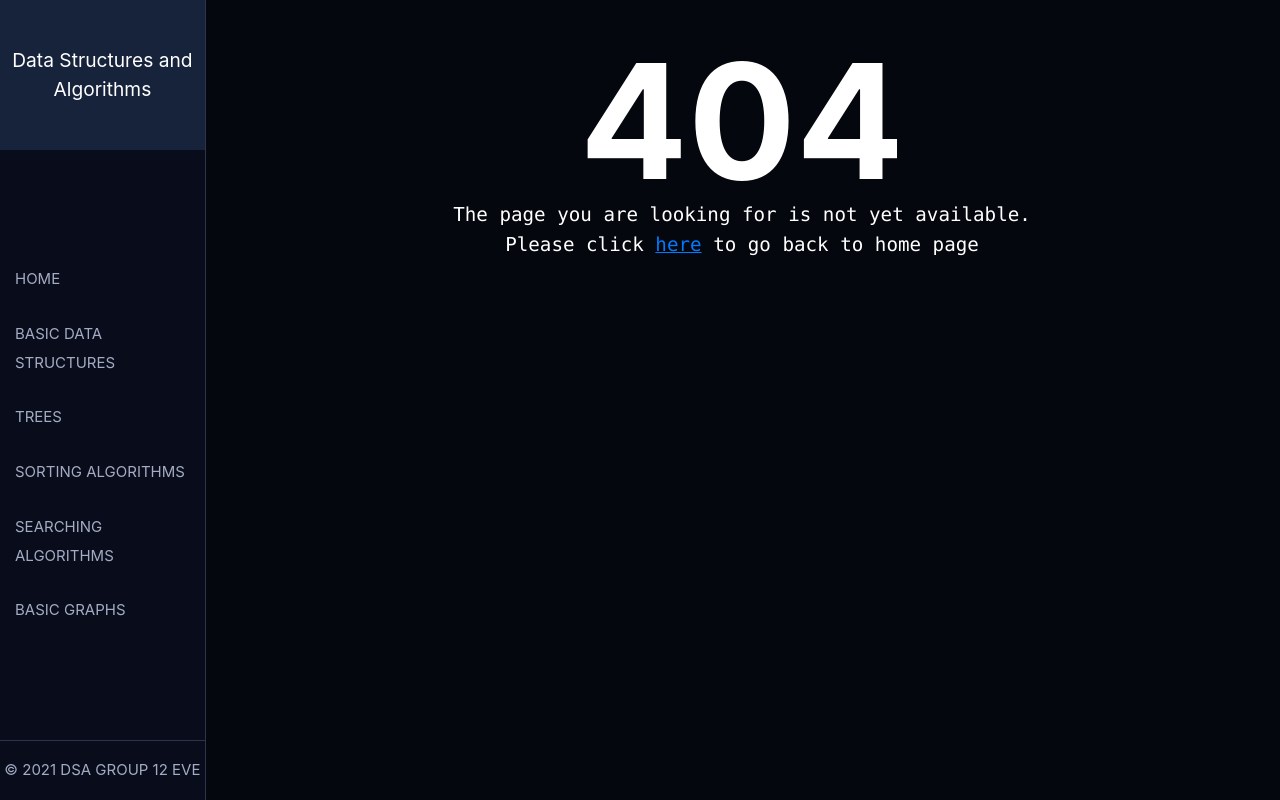
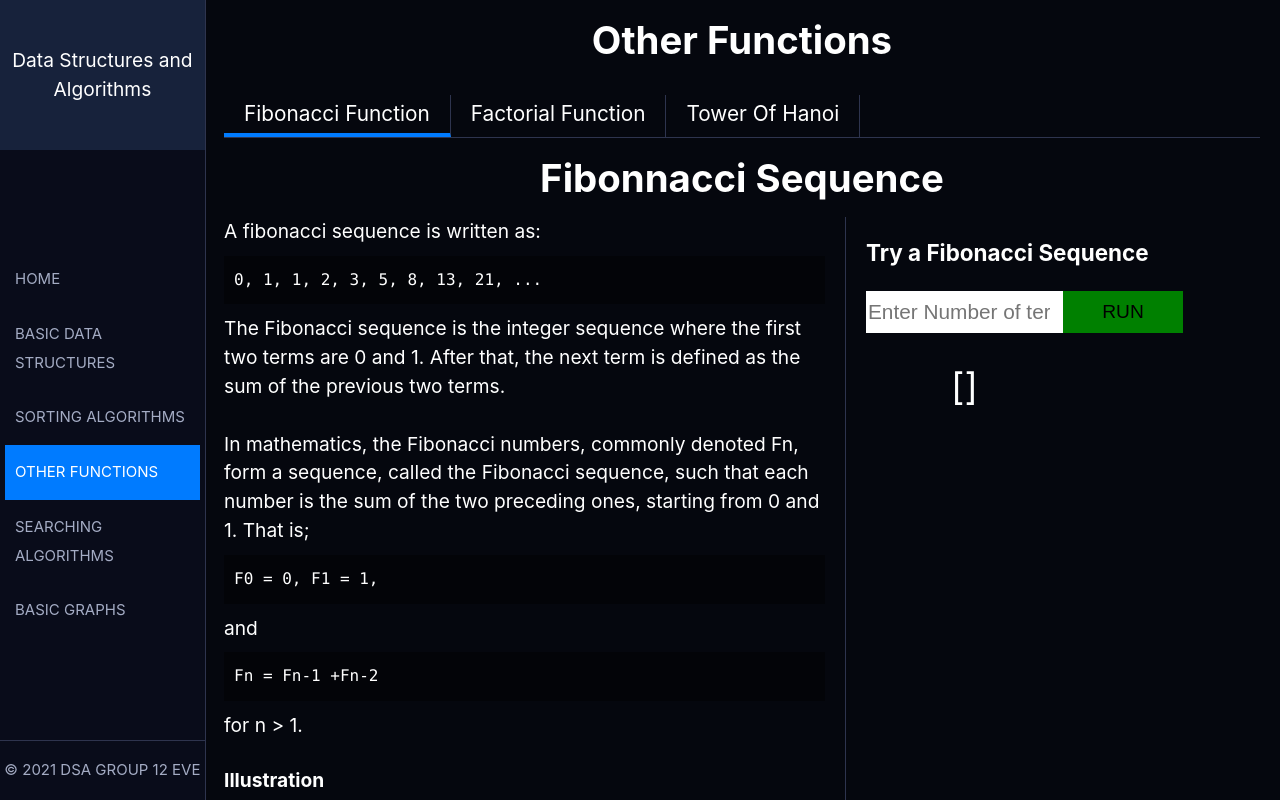
Before and after one commit to Mubangizi/data-structures-info, a React (Create React App) app: page /functions in a window 1280 px wide. Shown: the top 800 px of the page. Built offline with nearby package versions, Linux system fonts and the light colour scheme.

Commit message:
Add fibonnacci sequence

```diff
--- a/src/App.jsx
+++ b/src/App.jsx
@@ -4,6 +4,7 @@ import DatastructuresPage from "./components/DatastructuresPage";
 import HomePage from "./components/HomePage";
 import NotFoundPage from "./components/NotFoundPage";
 import SortingPage from "./components/SortingPage";
+import FunctionsPage from "./components/FunctionsPage";
 const App = () => {
   return (
     <BrowserRouter>
@@ -11,6 +12,7 @@ const App = () => {
         <Route exact path="/" component={HomePage} />
         <Route exact path="/data_structures" component={DatastructuresPage} />
         <Route exact path="/sorting" component={SortingPage} />
+        <Route exact path="/functions" component={FunctionsPage} />
         <Route exact path="" component={NotFoundPage} />
       </Switch>
     </BrowserRouter>
--- /dev/null
+++ b/src/components/Fibonnacci/index.jsx
@@ -0,0 +1,98 @@
+import React, { useState } from "react";
+import FibonnacciSpiral from "../../assets/FibonacciSpiral.svg.png";
+
+const Fibonnacci = () => {
+  const [newValue, setNewValue] = useState("");
+  const [itemList, setItemList] = useState([]);
+
+  const handleChange = () => (event) => {
+    setNewValue(event.target.value);
+  };
+
+  const getFibonnacciSeq = (number) => {
+    let n1 = 0,
+      n2 = 1,
+      nextTerm;
+    const sequence = [];
+
+    for (let i = 1; i <= number; i++) {
+      sequence.push(n1);
+      nextTerm = n1 + n2;
+      n1 = n2;
+      n2 = nextTerm;
+    }
+    return sequence;
+  };
+  const handleSubmit = (e) => {
+    e.preventDefault();
+    if (newValue !== "") {
+      setItemList(getFibonnacciSeq(newValue));
+    }
+  };
+
+  return (
+    <div className="Stack">
+      <h1 className="ItemHeading">Fibonnacci Sequence</h1>
+      <div className="SideLine">
+        <div className="ItemDescription ">
+          A fibonacci sequence is written as:
+          <code className="CodeIllustration">
+            0, 1, 1, 2, 3, 5, 8, 13, 21, ...
+          </code>
+          The Fibonacci sequence is the integer sequence where the first two
+          terms are 0 and 1. After that, the next term is defined as the sum of
+          the previous two terms.
+          <br />
+          <br />
+          In mathematics, the Fibonacci numbers, commonly denoted Fn, form a
+          sequence, called the Fibonacci sequence, such that each number is the
+          sum of the two preceding ones, starting from 0 and 1. That is;
+          <code className="CodeIllustration">F0 = 0, F1 = 1,</code>
+          and
+          <code className="CodeIllustration">Fn = Fn-1 +Fn-2</code>
+          for n {">"} 1.
+          <h4>Illustration</h4>
+          <img src={FibonnacciSpiral} alt="" />
+        </div>
+        <div className="ItemDemo">
+          <h3>Try a Fibonacci Sequence</h3>
+          <form action="" autoComplete="off">
+            <div className="StackView">
+              <div className="StructureView">
+                <input
+                  type="number"
+                  className="StackInput"
+                  name="stackvalue"
+                  value={newValue}
+                  onChange={handleChange()}
+                  placeholder="Enter Number of terms"
+                />
+                <div className="InputView">
+                  [
+                  {itemList.length !== 0 &&
+                    itemList.map((stack, index) => (
+                      <div className="InputItem" key={index}>
+                        {stack}
+                      </div>
+                    ))}
+                  ]
+                </div>
+              </div>
+              <div className="StructureControls">
+                <button
+                  type="submit"
+                  className="ControlButton AddBtn"
+                  onClick={(e) => handleSubmit(e)}
+                >
+                  RUN
+                </button>
+              </div>
+            </div>
+          </form>
+        </div>
+      </div>
+    </div>
+  );
+};
+
+export default Fibonnacci;
--- /dev/null
+++ b/src/components/FunctionsPage/index.jsx
@@ -0,0 +1,55 @@
+import React, { useState } from "react";
+import Layout from "../Layout";
+import "./FunctionsPage.css";
+import Fibonnacci from "../Fibonnacci";
+
+const FunctionsPage = () => {
+  const [active, setActive] = useState(1);
+
+  const menuItems = [
+    { name: "Fibonacci Function", id: 1 },
+    { name: "Factorial Function", id: 2 },
+    { name: "Tower Of Hanoi", id: 3 },
+  ];
+
+  const checkActive = (id) => {
+    if (id === active) {
+      return "ItemActive";
+    }
+  };
+  const showContent = (id) => {
+    if (id === active) {
+      return "ShowContent";
+    }
+  };
+
+  return (
+    <Layout>
+      <div className="DatastructuresPage">
+        <header className="MainHeader">
+          <h1 className="Heading">Other Functions</h1>
+          <div className="HeaderMenuItems">
+            {menuItems.map((item) => (
+              <div
+                className={`MenuItem ${checkActive(item.id)}`}
+                onClick={() => {
+                  setActive(item.id);
+                }}
+                key={item.id}
+              >
+                {item.name}
+              </div>
+            ))}
+          </div>
+        </header>
+        <content className={`ItemContent ${showContent(1)}`}>
+          <Fibonnacci />
+        </content>
+        <content className={`ItemContent ${showContent(2)}`}></content>
+        <content className={`ItemContent ${showContent(3)}`}></content>
+      </div>
+    </Layout>
+  );
+};
+
+export default FunctionsPage;
--- a/src/components/SideBar/index.jsx
+++ b/src/components/SideBar/index.jsx
@@ -15,8 +15,8 @@ const SideBar = () => {
         <NavLink to={{ pathname: `/data_structures` }}>
           Basic data structures
         </NavLink>
-        <NavLink to={{ pathname: `/trees` }}>Trees</NavLink>
         <NavLink to={{ pathname: `/sorting` }}>Sorting Algorithms</NavLink>
+        <NavLink to={{ pathname: `/functions` }}>Other functions</NavLink>
         <NavLink to={{ pathname: `/searching` }}>Searching Algorithms</NavLink>
         <NavLink to={{ pathname: `/graphs` }}>Basic graphs</NavLink>
       </div>
```
Also changed, not shown: src/assets/FibonacciSpiral.svg.png (added), src/components/Fibonnacci/Fibonnacci.css (added), src/components/FunctionsPage/FunctionsPage.css (added).
